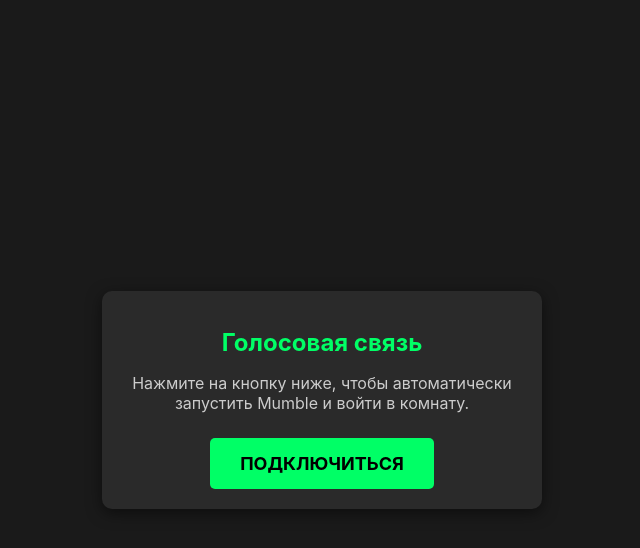
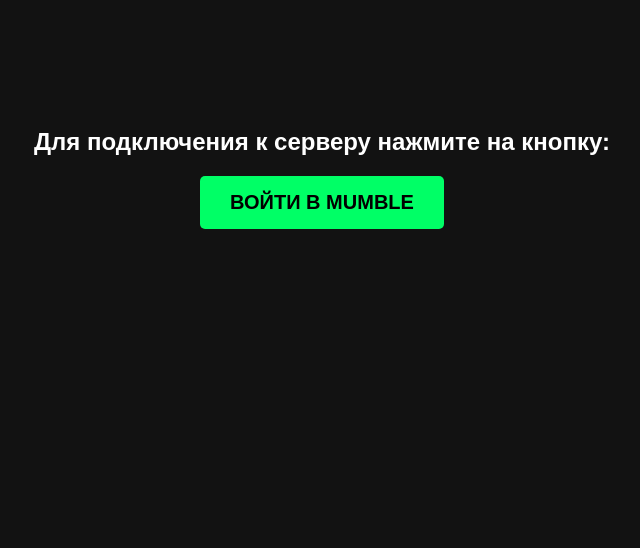
Before and after one commit to aleksandrzalega-ops/mumble-connect, a plain HTML site: page index.html in a window 1280 px wide. Shown: the whole page, without its empty margins (318-958 px from the left). Drawn offline with Linux system fonts and the light colour scheme.

Commit message:
Update index.html

```diff
--- a/index.html
+++ b/index.html
@@ -2,62 +2,15 @@
 <html lang="ru">
 <head>
     <meta charset="UTF-8">
-    <meta name="viewport" content="width=device-width, initial-scale=1.0">
-    <title>Подключение к Mumble</title>
+    <title>Вход в Mumble</title>
     <style>
-        body {
-            font-family: -apple-system, BlinkMacSystemFont, "Segoe UI", Roboto, Helvetica, Arial, sans-serif;
-            background-color: #1a1a1a;
-            color: #ffffff;
-            display: flex;
-            flex-direction: column;
-            align-items: center;
-            justify-content: center;
-            height: 100vh;
-            margin: 0;
-            text-align: center;
-        }
-        .container {
-            max-width: 400px;
-            padding: 20px;
-            border-radius: 10px;
-            background: #2a2a2a;
-            box-shadow: 0 4px 15px rgba(0,0,0,0.5);
-        }
-        h1 { font-size: 24px; margin-bottom: 10px; color: #00ff66; }
-        p { color: #cccccc; font-size: 16px; margin-bottom: 25px; }
-        .btn {
-            display: inline-block;
-            background-color: #00ff66;
-            color: #000000;
-            padding: 15px 30px;
-            font-size: 18px;
-            font-weight: bold;
-            text-decoration: none;
-            border-radius: 5px;
-            transition: background 0.2s, transform 0.1s;
-            cursor: pointer;
-        }
-        .btn:hover { background-color: #00cc52; }
-        .btn:active { transform: scale(0.98); }
+        body { background: #121212; color: #fff; font-family: sans-serif; text-align: center; padding-top: 100px; }
+        a { display: inline-block; padding: 15px 30px; background: #00ff66; color: #000; font-weight: bold; text-decoration: none; border-radius: 5px; font-size: 20px; }
+        a:hover { background: #00cc52; }
     </style>
 </head>
 <body>
-
-<div class="container">
-    <h1>Голосовая связь</h1>
-    <p>Нажмите на кнопку ниже, чтобы автоматически запустить Mumble и войти в комнату.</p>
-
-    <!-- Кнопка с прямой ссылкой, которую браузер 100% разрешит открыть -->
-    <a href="mumble://://mumble-voip.com" class="btn" id="connectBtn">ПОДКЛЮЧИТЬСЯ</a>
-</div>
-
-<script>
-    // Запасной скрипт: если пользователь просто кликнет в любое место экрана, тоже попробуем запустить
-    document.body.addEventListener('click', function() {
-        window.location.href = "mumble://://mumble-voip.com";
-    });
-</script>
-
+    <h2>Для подключения к серверу нажмите на кнопку:</h2>
+    <a href="mumble://s2.mumble-voip.com:50080">ВОЙТИ В MUMBLE</a>
 </body>
 </html>
```
